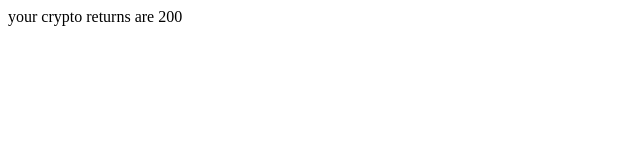
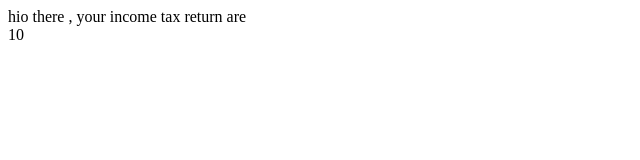
Before and after one commit to acheiveer/Practice-Backend, a React (Vite) app in the folder P5/Practise/: page / in a window 1280 px wide. Shown: the top 160 px of the page, without its empty margins (0-640 px from the left). Built offline with nearby package versions, Linux system fonts and the light colour scheme.

Commit message:
update useRef

```diff
--- a/P5/Practise/src/App.jsx
+++ b/P5/Practise/src/App.jsx
@@ -5,44 +5,18 @@ import './App.css'
 import axios from "axios"
 
 function App() {
-  const [exchnage1data,setExchnage1data] = useState({});
-  const [exchnage2data,setExchnage2data] = useState({});
-  const [bankData,setBankData] = useState({})
-
-
-  useEffect(()=>{
-        setExchnage1data({returns:100});
-  },[])
-
-  useEffect(()=>{
-    setExchnage2data({returns:100});
-},[])
+    const [Incometax,useIncometax] = useState(20000)
 
  useEffect(()=>{
     setTimeout(()=>{
-        setBankData({
-            returns:100
-        });
+      document.getElementById("IncometaxConatiner").innerHTML=10;
       },5000)
  },[])
 
-// useCallback is not about minimizing the amout of code that is run
-// useCallback is about not rendering a child component, if the function hasnot/doesnpt need to cahnge across render
-
- const calculateCryproReturns = useCallback(function(){
-    return exchnage1data.returns + exchnage2data.returns
- },[exchnage1data,exchnage2data])
-  const incometax = (calculateCryproReturns() + bankData.returns) * 0.3;
-
-return <>
-      <CryptoGainCalculator  calculateCryproReturns={calculateCryproReturns}/>
+ return <>
+    hio there , your income tax return are <div id="IncometaxConatiner">{Incometax}</div>
  </>
 }
 
-function CryptoGainCalculator({calculateCryproReturns}){
-    return <div>
-        your crypto returns are {calculateCryproReturns()}
-    </div>
-}
 
 export default App
```
